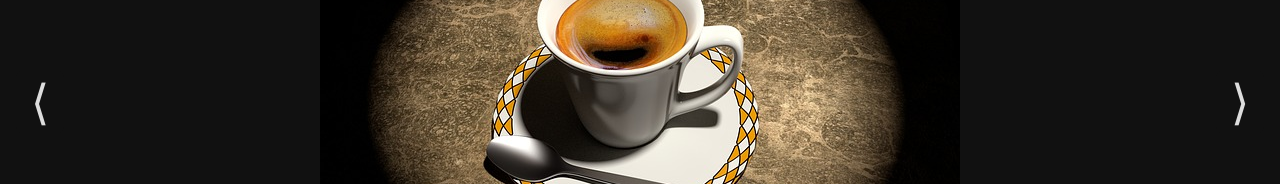
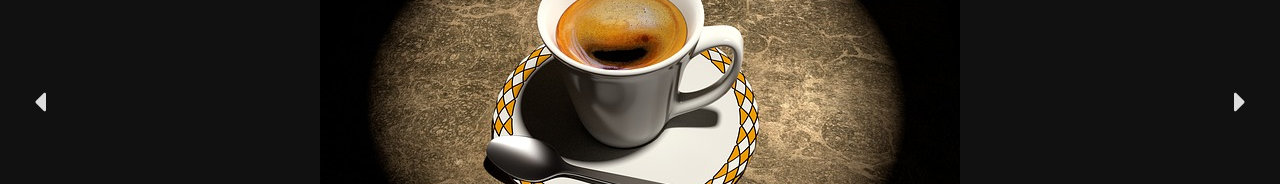
Before and after one commit to Lateworm/slideshow, a Vue app: page / in a window 1280 px wide. Shown: the part 298-482 px from the top of the page. Built offline with nearby package versions, Linux system fonts and the light colour scheme.

Commit message:
Debug buttons on iOS

```diff
--- a/src/components/Slideshow.vue
+++ b/src/components/Slideshow.vue
@@ -5,8 +5,21 @@
     </div>
 
     <div class='controls'>
-      <button v-if='!state.loading' class='button-previous' @click='goToPreviousSlide()'>&lang;</button>
-      <button v-if='!state.loading' class='button-next' @click='goToNextSlide()'>&rang;</button>
+      <!-- 'previous' button -->
+      <!-- https://fontawesome.com/v5.15/icons/caret-left?style=solid -->
+      <button v-if='!state.loading' class='button-previous' @click='goToPreviousSlide()'>
+        <svg aria-hidden="true" focusable="false" data-prefix="fas" role="img" xmlns="http://www.w3.org/2000/svg" viewBox="0 0 192 512">
+          <path d="M192 127.338v257.324c0 17.818-21.543 26.741-34.142 14.142L29.196 270.142c-7.81-7.81-7.81-20.474 0-28.284l128.662-128.662c12.599-12.6 34.142-3.676 34.142 14.142z"></path>
+        </svg>
+      </button>
+
+      <!-- 'next' button -->
+      <!-- https://fontawesome.com/v5.15/icons/caret-right?style=solid -->
+      <button v-if='!state.loading' class='button-next' @click='goToNextSlide()'>
+        <svg aria-hidden="true" focusable="false" data-prefix="fas" role="img" xmlns="http://www.w3.org/2000/svg" viewBox="0 0 192 512">
+          <path d="M0 384.662V127.338c0-17.818 21.543-26.741 34.142-14.142l128.662 128.662c7.81 7.81 7.81 20.474 0 28.284L34.142 398.804C21.543 411.404 0 402.48 0 384.662z"></path>
+        </svg>
+      </button>
     </div>
 
     <footer>
@@ -116,9 +129,10 @@ export default defineComponent({
     align-items: center;
     justify-content: space-between;
   }
+
   button {
     width: 3rem;
-    height: 4rem;
+    height: 3rem;
 
     display: flex;
     align-items: center;
@@ -128,11 +142,14 @@ export default defineComponent({
     border: none;
     border-radius: 0.5rem;
 
-    font-size: 3rem;
     color: #ddd;
   }
   button.button-previous { margin-left: 1rem }
   button.button-next { margin-right: 1rem }
+  button svg {
+    height: 2rem;
+    fill: #ddd;
+  }
 
   /* Footer */
   footer {
```
Also changed, not shown: 11 other files (tests, documents, lock files or other folders).
